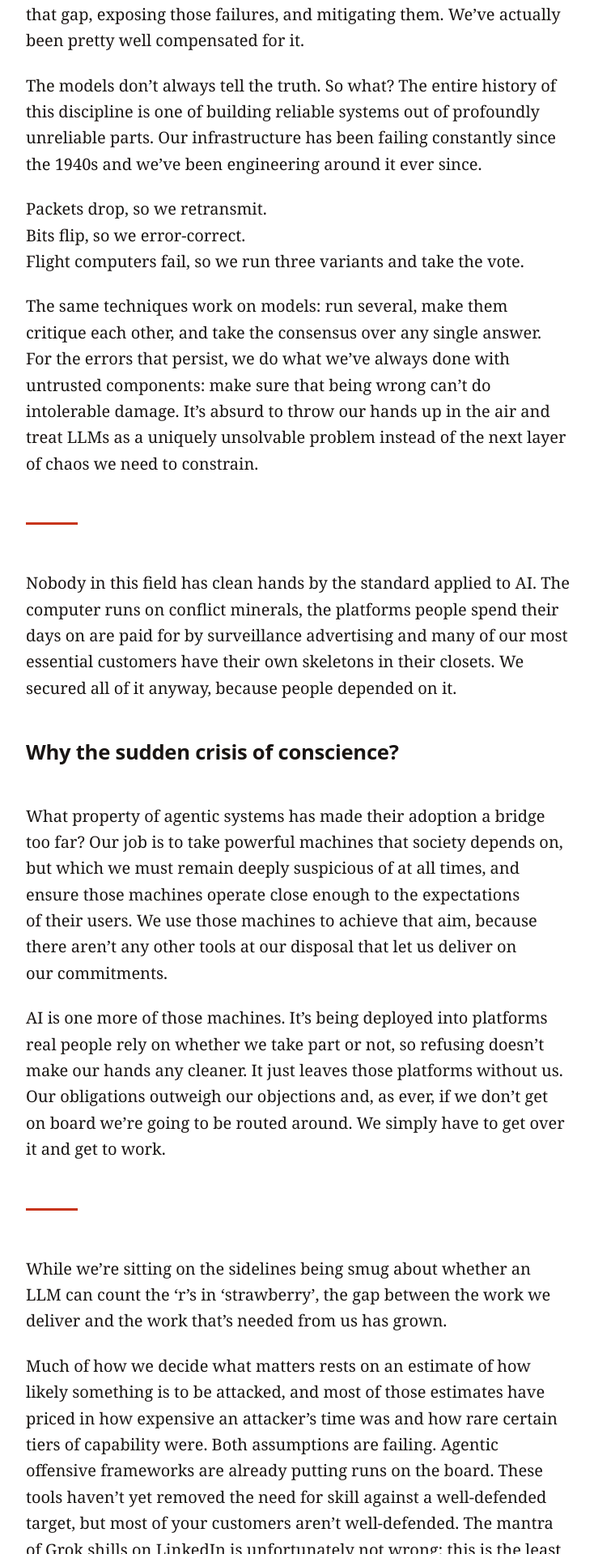
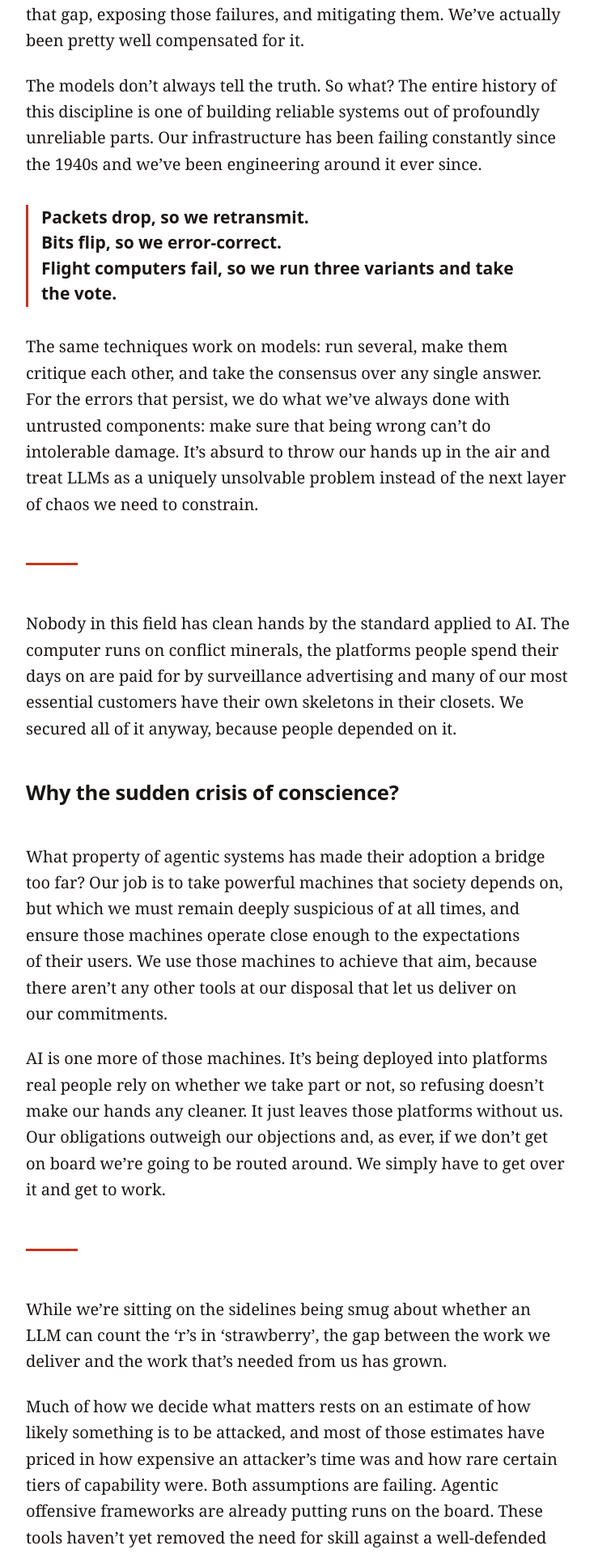
Before and after one commit to JoshBrodieNZ/joshbrodienz.github.io, a Jekyll site: the page built from _posts/2026-11-27-a-crisis-of-credibility.md, in a window 1280 px wide. Shown: the part 1827-3746 px from the top of the page at 81% size, without its empty margins (272-1006 px from the left). Built offline with Jekyll 4.4.1, drawn with Linux system fonts in a browser that asks for light colours.

Commit message:
Update site.css

```diff
--- a/assets/css/site.css
+++ b/assets/css/site.css
@@ -121,6 +121,13 @@ h1, h2, h3 {
   text-wrap: balance;
 }
 
+.prose .beat {
+  font: 600 1.05em/1.5 var(--sans);
+  padding-left: 1rem;
+  border-left: 3px solid var(--accent);
+  margin: 1.6em 0;
+}
+
 .prose .kicker {
   font: 800 clamp(1.9rem, 5.5vw, 2.8rem)/1.08 var(--sans);
   letter-spacing: -.025em;
```
